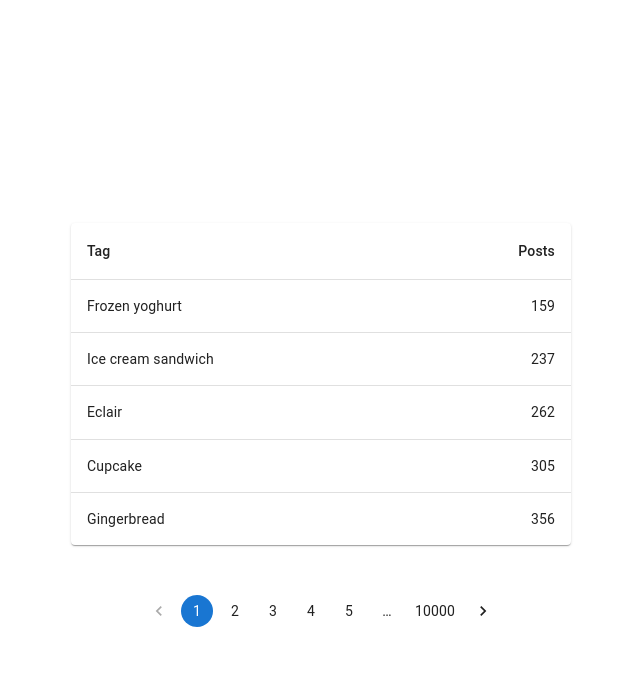
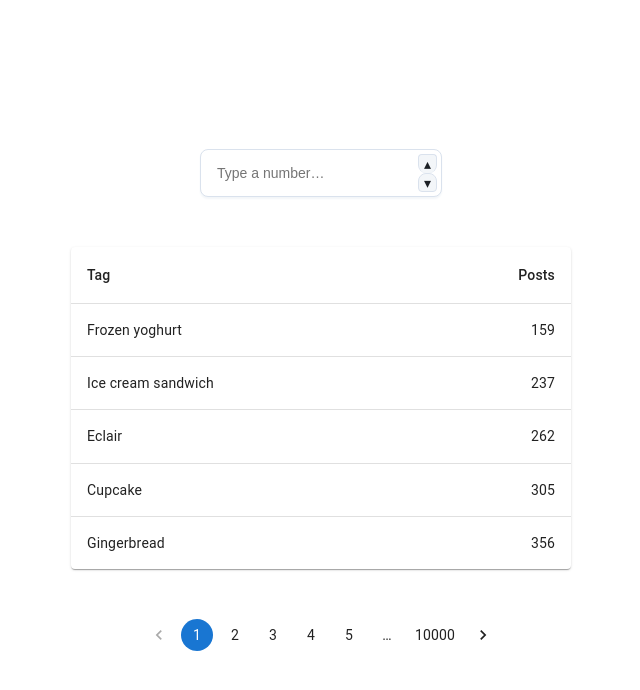
Before and after one commit to ddmuzyk/stack-interface, a React (Vite) app: page / in a window 1280 px wide. Shown: the top 690 px of the page, without its empty margins (319-959 px from the left). Built offline with nearby package versions, Linux system fonts and the light colour scheme.

Commit message:
added number input

```diff
--- a/src/App.jsx
+++ b/src/App.jsx
@@ -2,6 +2,7 @@
 import './App.css'
 import { CircularProgress, Pagination, TablePagination } from '@mui/material'
 import BasicTable from './components/Table/Table'
+import NumberInputBasic from './components/Input/NumberInput'
 
 function App() {
   const [page, setPage] = useState(1)
@@ -35,6 +36,9 @@
 
   return (
     <main>
+      <div>
+        <NumberInputBasic/>
+      </div>
       {isLoading ? <CircularProgress
         sx={{
           width: '100px !important',
--- /dev/null
+++ b/src/components/Input/NumberInput.jsx
@@ -0,0 +1,180 @@
+import * as React from 'react';
+import {
+  Unstable_NumberInput as BaseNumberInput,
+  numberInputClasses,
+} from '@mui/base/Unstable_NumberInput';
+import { styled } from '@mui/system';
+
+const NumberInput = React.forwardRef(function CustomNumberInput(props, ref) {
+  return (
+    <BaseNumberInput
+      slots={{
+        root: StyledInputRoot,
+        input: StyledInputElement,
+        incrementButton: StyledButton,
+        decrementButton: StyledButton,
+      }}
+      slotProps={{
+        incrementButton: {
+          children: '▴',
+        },
+        decrementButton: {
+          children: '▾',
+        },
+      }}
+      {...props}
+      ref={ref}
+    />
+  );
+});
+
+export default function NumberInputBasic() {
+  const [value, setValue] = React.useState(null);
+  return (
+    <NumberInput
+      aria-label="Demo number input"
+      placeholder="Type a number…"
+      value={value}
+      onChange={(event, val) => setValue(val)}
+      min={1}
+      max={25}
+    />
+  );
+}
+
+const blue = {
+  100: '#DAECFF',
+  200: '#80BFFF',
+  400: '#3399FF',
+  500: '#007FFF',
+  600: '#0072E5',
+};
+
+const grey = {
+  50: '#F3F6F9',
+  100: '#E5EAF2',
+  200: '#DAE2ED',
+  300: '#C7D0DD',
+  400: '#B0B8C4',
+  500: '#9DA8B7',
+  600: '#6B7A90',
+  700: '#434D5B',
+  800: '#303740',
+  900: '#1C2025',
+};
+
+const StyledInputRoot = styled('div')(
+  ({ theme }) => `
+  font-family: 'IBM Plex Sans', sans-serif;
+  font-weight: 400;
+  border-radius: 8px;
+  color: ${theme.palette.mode === 'dark' ? grey[300] : grey[900]};
+  background: ${theme.palette.mode === 'dark' ? grey[900] : '#fff'};
+  border: 1px solid ${theme.palette.mode === 'dark' ? grey[700] : grey[200]};
+  box-shadow: 0px 2px 2px ${theme.palette.mode === 'dark' ? grey[900] : grey[50]};
+  display: grid;
+  grid-template-columns: 1fr 19px;
+  grid-template-rows: 1fr 1fr;
+  overflow: hidden;
+  column-gap: 8px;
+  padding: 4px;
+
+  &.${numberInputClasses.focused} {
+    border-color: ${blue[400]};
+    box-shadow: 0 0 0 3px ${theme.palette.mode === 'dark' ? blue[600] : blue[200]};
+  }
+
+  &:hover {
+    border-color: ${blue[400]};
+  }
+
+  // firefox
+  &:focus-visible {
+    outline: 0;
+  }
+`,
+);
+
+const StyledInputElement = styled('input')(
+  ({ theme }) => `
+  font-size: 0.875rem;
+  font-family: inherit;
+  font-weight: 400;
+  line-height: 1.5;
+  grid-column: 1/2;
+  grid-row: 1/3;
+  color: ${theme.palette.mode === 'dark' ? grey[300] : grey[900]};
+  background: inherit;
+  border: none;
+  border-radius: inherit;
+  padding: 8px 12px;
+  outline: 0;
+`,
+);
+
+const StyledButton = styled('button')(
+  ({ theme }) => `
+  display: flex;
+  flex-flow: row nowrap;
+  justify-content: center;
+  align-items: center;
+  appearance: none;
+  padding: 0;
+  width: 19px;
+  height: 19px;
+  font-family: system-ui, sans-serif;
+  font-size: 0.875rem;
+  line-height: 1;
+  box-sizing: border-box;
+  background: ${theme.palette.mode === 'dark' ? grey[900] : '#fff'};
+  border: 0;
+  color: ${theme.palette.mode === 'dark' ? grey[300] : grey[900]};
+  transition-property: all;
+  transition-timing-function: cubic-bezier(0.4, 0, 0.2, 1);
+  transition-duration: 120ms;
+
+  &:hover {
+    background: ${theme.palette.mode === 'dark' ? grey[800] : grey[50]};
+    border-color: ${theme.palette.mode === 'dark' ? grey[600] : grey[300]};
+    cursor: pointer;
+  }
+
+  &.${numberInputClasses.incrementButton} {
+    grid-column: 2/3;
+    grid-row: 1/2;
+    border-top-left-radius: 4px;
+    border-top-right-radius: 4px;
+    border: 1px solid;
+    border-bottom: 0;
+    &:hover {
+      cursor: pointer;
+      background: ${blue[400]};
+      color: ${grey[50]};
+    }
+
+  border-color: ${theme.palette.mode === 'dark' ? grey[800] : grey[200]};
+  background: ${theme.palette.mode === 'dark' ? grey[900] : grey[50]};
+  color: ${theme.palette.mode === 'dark' ? grey[200] : grey[900]};
+  }
+
+  &.${numberInputClasses.decrementButton} {
+    grid-column: 2/3;
+    grid-row: 2/3;
+    border-bottom-left-radius: 4px;
+    border-bottom-right-radius: 4px;
+    border: 1px solid;
+    &:hover {
+      cursor: pointer;
+      background: ${blue[400]};
+      color: ${grey[50]};
+    }
+
+  border-color: ${theme.palette.mode === 'dark' ? grey[800] : grey[200]};
+  background: ${theme.palette.mode === 'dark' ? grey[900] : grey[50]};
+  color: ${theme.palette.mode === 'dark' ? grey[200] : grey[900]};
+  }
+  & .arrow {
+    transform: translateY(-1px);
+  }
+`,
+);
--- /dev/null
+++ b/src/components/Range/Range.jsx
@@ -0,0 +1 @@
+import './Range.css'
```
Also changed, not shown: src/components/Range/Range.css (added).
